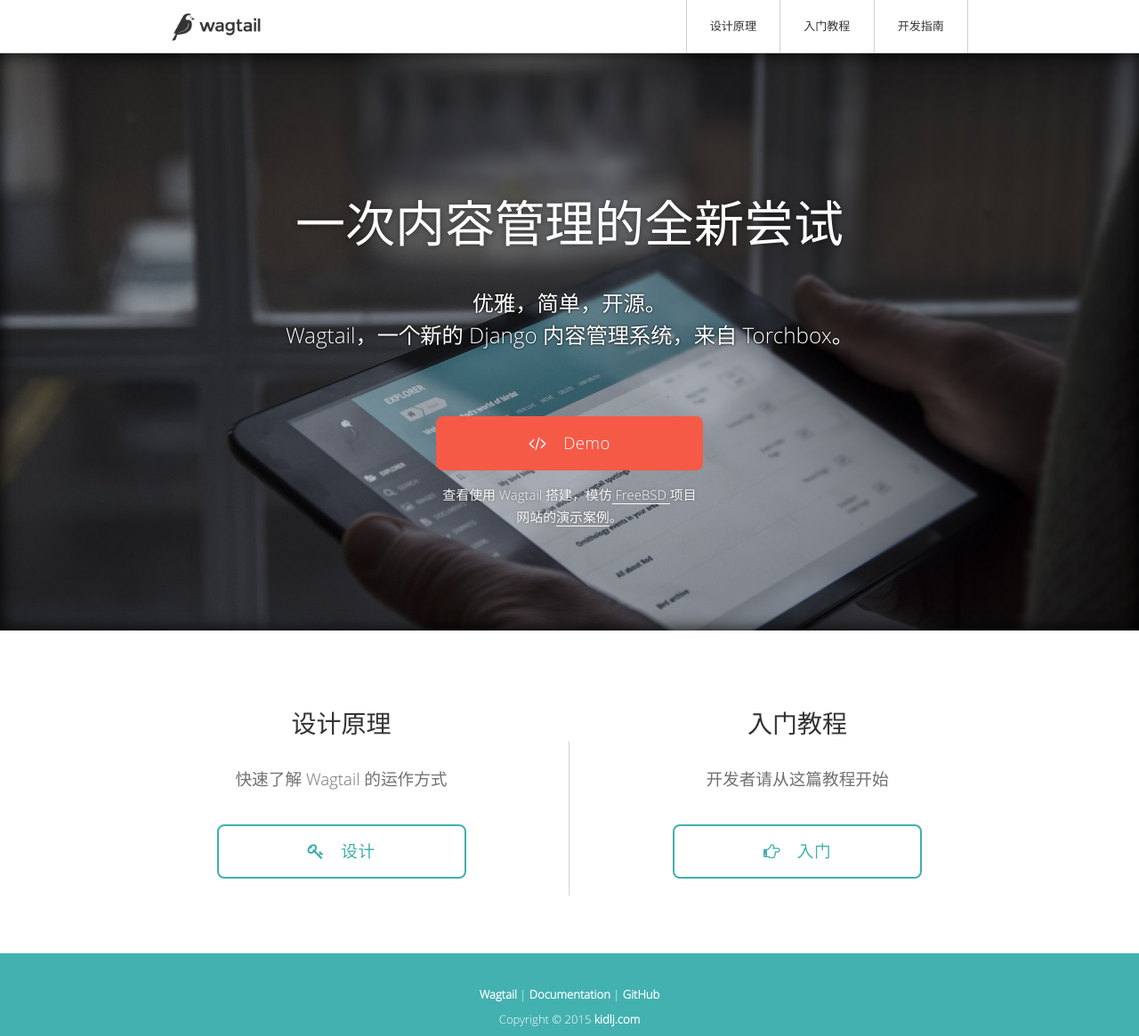
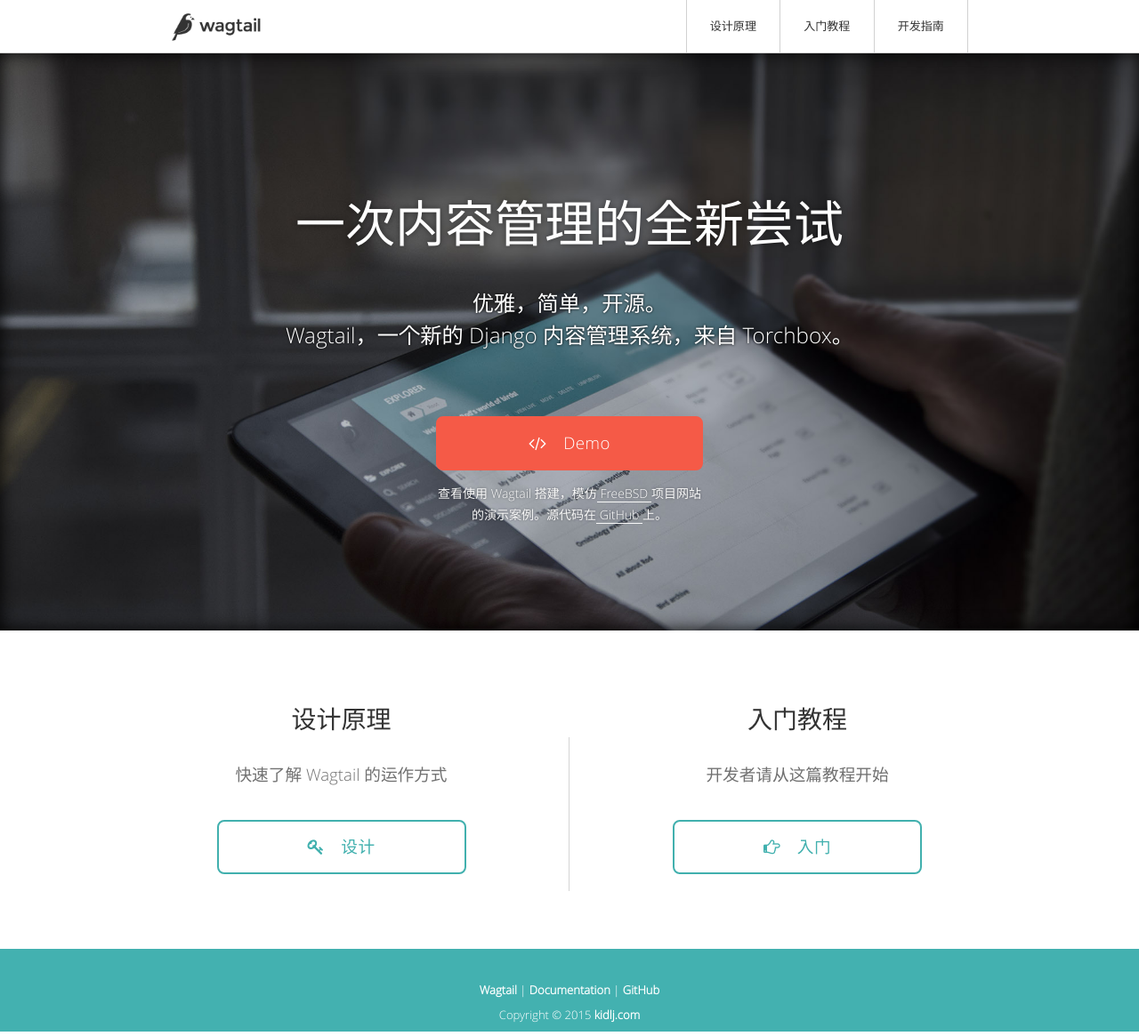
Before and after one commit to kidlj/awei, a Jekyll site: the page built from wagtail/index.html, in a window 1280 px wide and 1165 px high. Shown: the whole window at 89% size. Built offline with Jekyll 4.4.1, drawn with Linux system fonts in a browser that asks for light colours; Markdown is read by kramdown in place of the engine named in the settings.

Commit message:
style tweak

```diff
--- a/css/wagtail.css
+++ b/css/wagtail.css
@@ -236,7 +236,7 @@
 #hero .hero-inner p {
 	font-weight: 300;
 	text-align: center;
-	font-size: 0.8em;
+	font-size: 14px;
 	line-height: 1.7em;
 	color: #f8f8f8;
 	width: 95%;
--- a/wagtail/index.html
+++ b/wagtail/index.html
@@ -8,8 +8,8 @@
 	<h3>一次内容管理的全新尝试</h3>
 	<div class="hero-inner">
 			<h4>优雅，简单，开源。<br>Wagtail，一个新的 Django 内容管理系统，来自 Torchbox。</h4>
-			<a class="btn" href="https://github.com/kidlj/orgfreebsd" target="_blank"><i class="fa fa-code"></i>Demo</a>
-			<p>查看使用 Wagtail 搭建，模仿<a href="http://www.freebsd.org" target=_blank> FreeBSD </a>项目网站的<a href="http://freebsd.ideavirgin.com" target=_blank>演示案例</a>。</p>
+			<a class="btn" href="http://freebsd.ideavirgin.com" target="_blank"><i class="fa fa-code"></i>Demo</a>
+			<p>查看使用 Wagtail 搭建，模仿<a href="http://www.freebsd.org" target=_blank> FreeBSD </a>项目网站的演示案例。源代码在<a href="https://github.com/kidlj/orgfreebsd" target=_blank> GitHub </a>上。</p>
 	</div>
 
 	<div id="intro">
```
